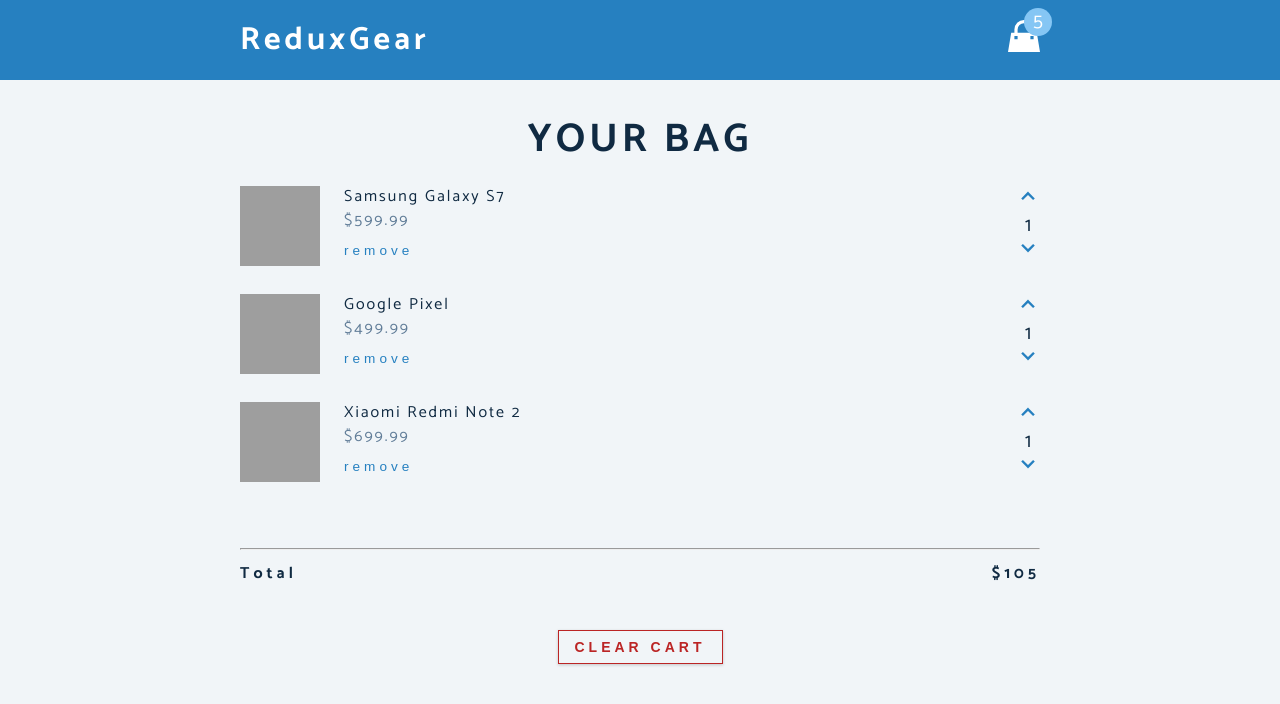
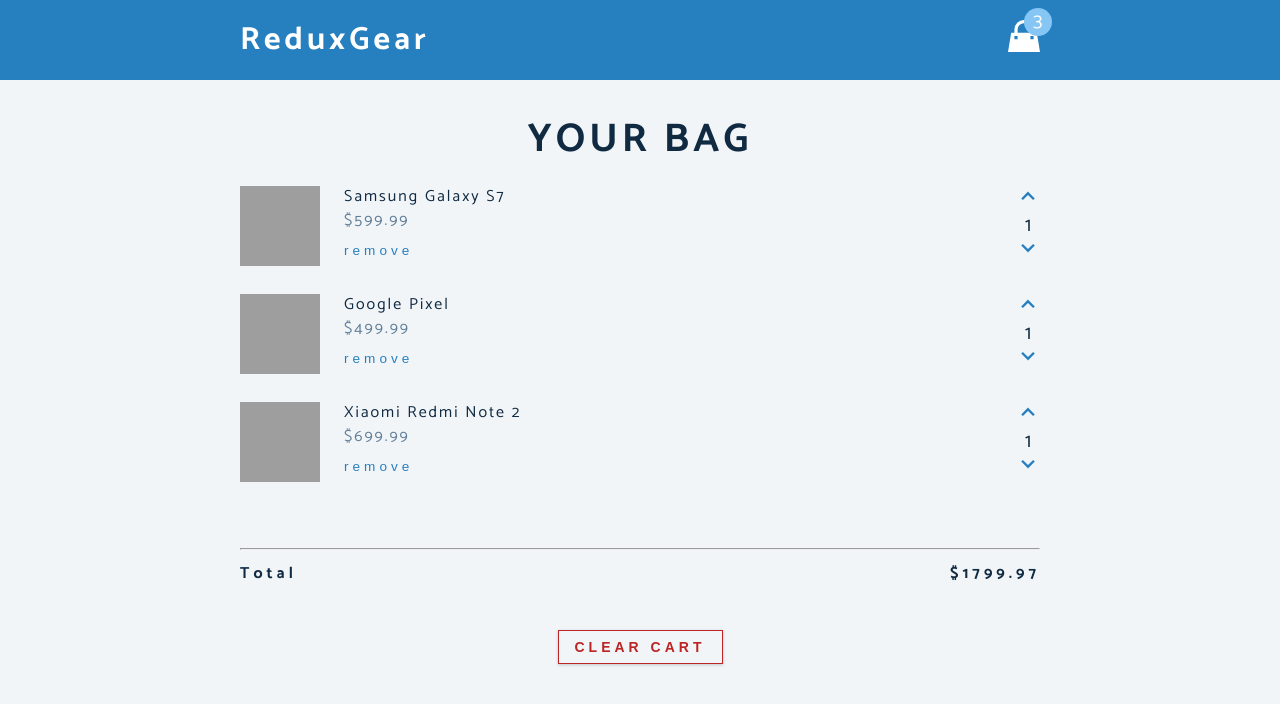
Before and after one commit to KarnTech/Redux-basic, a React (Create React App) app: page / in a window 1280 px wide. Shown: the top 704 px of the page. Built offline with nearby package versions, Linux system fonts and the light colour scheme; grey boxes are pictures that could not be loaded.

Commit message:
final commit

```diff
--- a/src/actions.js
+++ b/src/actions.js
@@ -2,5 +2,5 @@
 export const decrease  = "decrease"
 export const remove  = "remove"
 export const clearcart = "clearcart"
-export const gettotal =  "gettotal"
-export const getamount = "getamount"
+export const gettotals =  "gettotals"
+export const toggleamount = "toggleamount"
--- a/src/components/CartContainer.js
+++ b/src/components/CartContainer.js
@@ -1,9 +1,13 @@
 import React from "react";
 import CartItem from "./CartItem";
 import * as actions from '../actions'
-
+import {useEffect} from 'react'
 import {connect} from 'react-redux'
 const CartContainer = ({ cart = [], total, dispatch }) => {
+
+  useEffect(() => {
+    dispatch({type:actions.gettotals})
+  })
   if (cart.length === 0) {
     return (
       <section className="cart">
--- a/src/components/CartItem.js
+++ b/src/components/CartItem.js
@@ -1,8 +1,11 @@
 import React from "react";
 import { connect } from "react-redux";
 import * as actions from '../actions'
+import {useEffect} from 'react'
+const CartItem = ({ img, title, price, amount, remove, increase, decrease, gettotals }) => {
 
-const CartItem = ({ img, title, price, amount, remove, increase, decrease }) => {
+
+
   return (
     <div className="cart-item">
       <img src={img} alt={title} />
@@ -36,8 +39,8 @@
 const mapDispatchToProps = (dispatch, ownProps) =>{
   return {remove: () => dispatch({type: actions.remove, payload: {id:ownProps.id}}),
   increase: () => dispatch({type: actions.increase, payload: {id:ownProps.id}}),
-  decrease: () => dispatch({type: actions.decrease, payload: {id:ownProps.id}})
-
+  decrease: () => dispatch({type: actions.decrease, payload: {id:ownProps.id}}),
+  gettotals: ()  => dispatch({type: actions.gettotals})
   }
 }
 
--- a/src/reducer.js
+++ b/src/reducer.js
@@ -9,7 +9,7 @@
 
         let tempCart  = []
 
-        if(action.payload.amount  = 1){
+        if(action.payload.amount  === 1){
             tempCart =  state.cart.filter((item) => item.id !== action.payload.id)
         } else
         { tempCart = state.cart.map(cartItem => {
@@ -40,6 +40,19 @@
         return {...state, cart: state.cart.filter((cartitem)  => cartitem.id !== action.payload.id )}
     }
 
+    if(action.type === actions.gettotals){
+        let {total, amount}  = state.cart.reduce((cartTotal, cartItem) => {
+            console.log(cartItem)
+            const {price, amount} = cartItem;
+            const itemTotal  =  price * amount
+            cartTotal.amount  += amount;
+            cartTotal.total  += itemTotal
+            return cartTotal
+        }, {total:0, amount:0})
+        total  =  parseFloat(total.toFixed(2))
+        return {...state, total, amount}
+    }
+
 
     return state
   }
```
